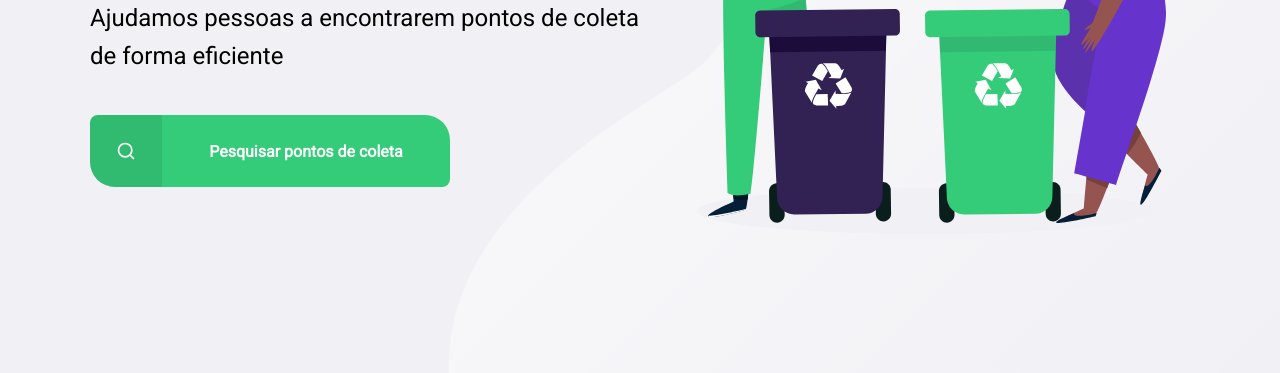
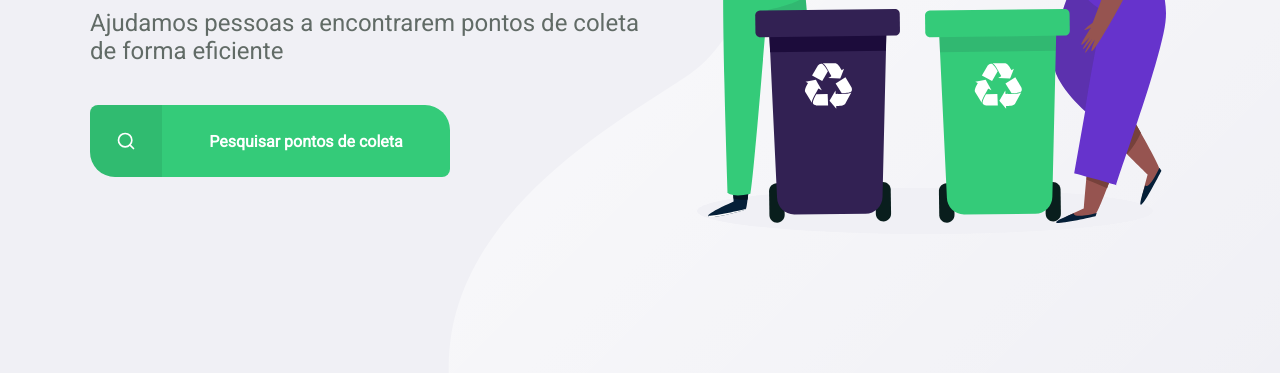
Before and after one commit to Daniel-Alencar/ecoleta, a website: page src/views/index.html in a window 1280 px wide. Shown: the part 427-800 px from the top of the page. Drawn offline with nearby package versions, Linux system fonts and the light colour scheme; files that its build step writes are made by us from their sources; files whose address does not match are found by name.

Commit message:
Alteração no estilo da tag <p>  da home.html

```diff
--- a/public/styles/home.css
+++ b/public/styles/home.css
@@ -64,8 +64,10 @@
 
 #page-home main p {
     font-size: 24px;
-    line-height: 38px;
+    line-height: 28px;
     margin-top: 24px;
+
+    color: #616b66;
 }
 
 #page-home main a {
```
Also changed, not shown: 1 other file.
